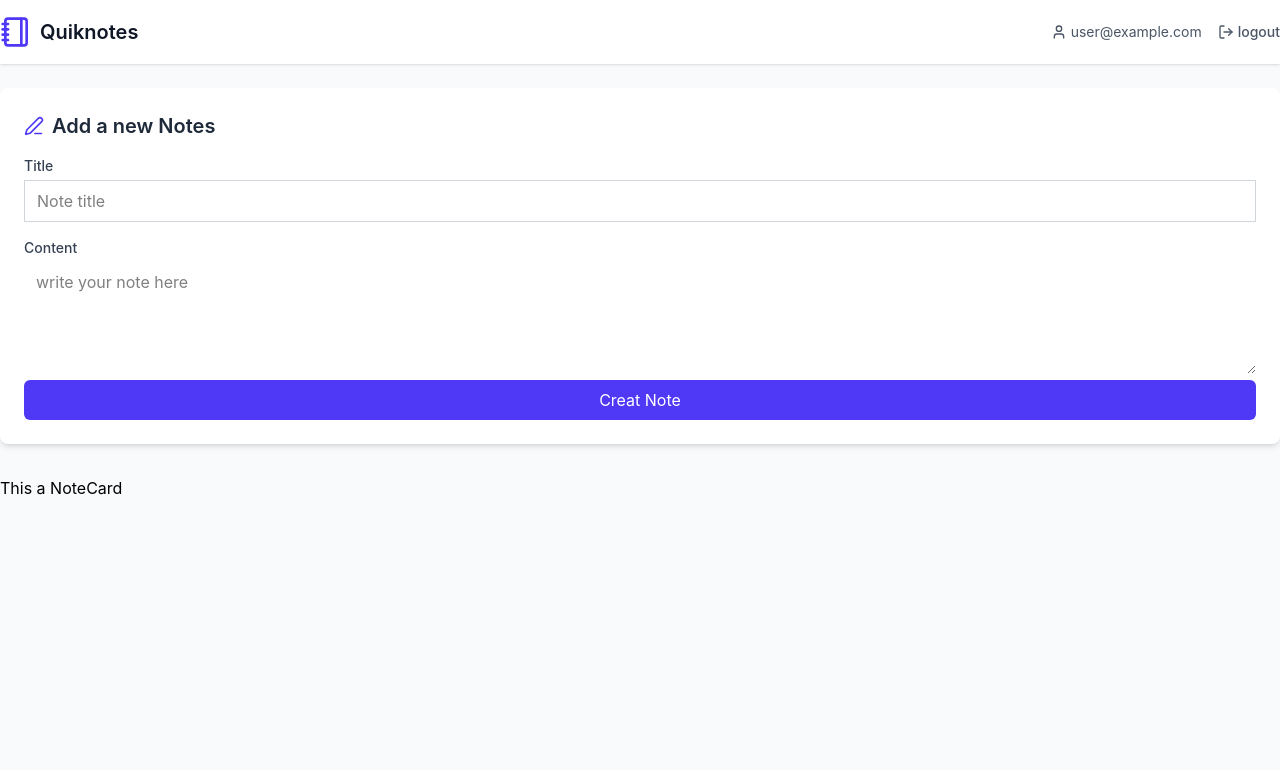
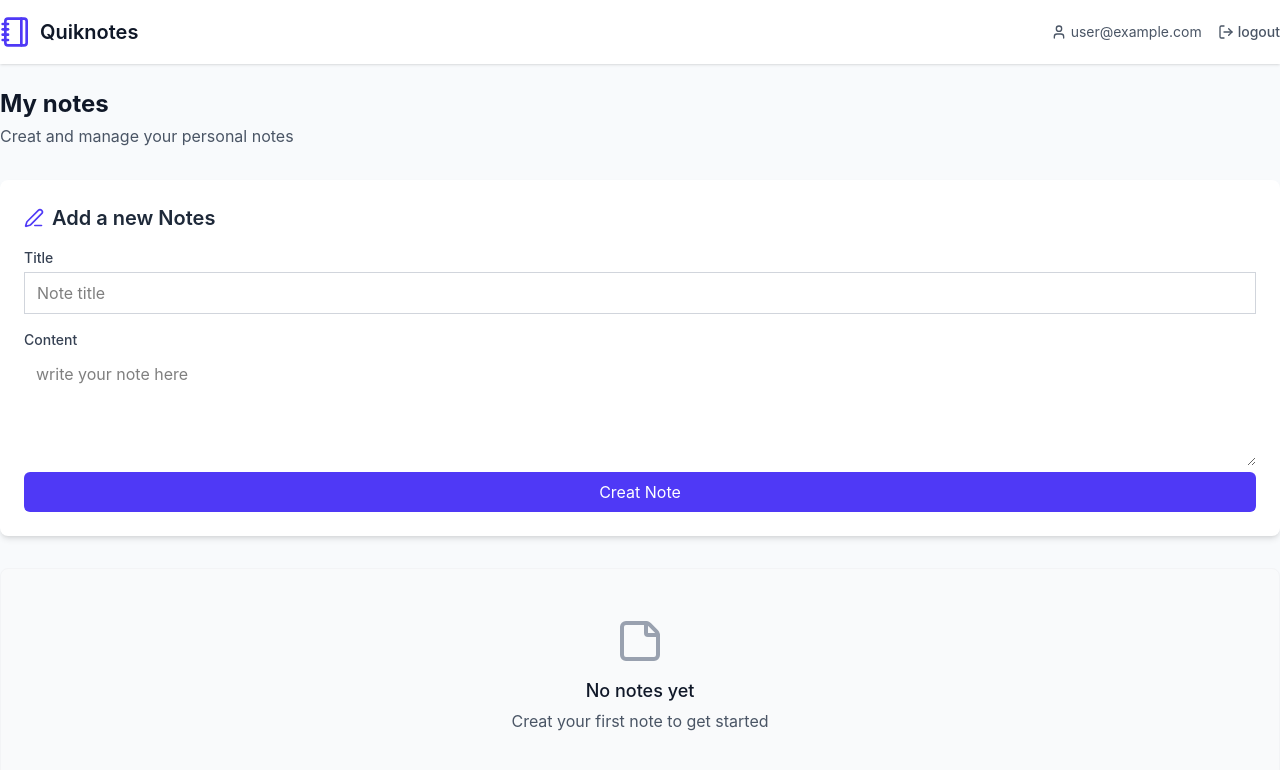
Before and after one commit to alhagiesillah015-ui/QuickNotes1, a React (Vite) app: page /dashboard in a window 1280 px wide. Shown: the top 770 px of the page. Built offline with nearby package versions, Linux system fonts and the light colour scheme; no server answers; the database is empty; sample sign-in values are in the browser's storage.

Commit message:
added NoteCard added it to the dashboard

```diff
--- a/src/Components/NoteCard.jsx
+++ b/src/Components/NoteCard.jsx
@@ -1,10 +1,79 @@
+import React, { useState } from "react";
+import {doc, deleteDoc} from 'firebase/firestore';
+import { db } from "../../firebaseconfig";
+import { Trash2 } from "lucide-react";
+
+function NoteCard({note}){
+ const [deleting, setDeleting]= useState(false);
+
+ const [confirmDelete, setConfirmDelete]= useState(false);
 
 
+ const  formDate = (timestamp)=>{
+    if(!timestamp) return "Just Now";
 
-function NoteCard(){
-    return(<di>
-        <h1>This  a NoteCard</h1>
-    </di>)
+    const date = timestamp.toDate();
+    return new Intl.DateTimeFormat('en-US',{
+        month: 'short',
+        day: 'numeric',
+        year: 'numeric',
+        hour: 'numeric',
+        minute: 'numeric',
+
+    }).format(date);
+ }
+
+ const handleDelete = async () =>{
+    if(!confirmDelete){
+        setConfirmDelete(true);
+
+        setTimeout(()=>
+            setConfirmDelete(false), 3000
+        )
+
+        return;
+    }
+
+    try{
+        setDeleting(true);
+
+        await deleteDoc(doc(db, 'notes', note.id ));
+    }catch(error){
+        console.error("Error deleting notes", error);
+        setDeleting(false);
+        setConfirmDelete(false);
+    }
+ }
+
+
+    return(
+    <div className="bg-white rounded-lg shadow-sm border
+    border-gray-100 overflow-hidden hover:shadow-md
+    transition-shadow duration-200">
+        <div className="p-4">
+
+          <div  className="flex justify-between items-start mb-2">
+            <h3 className="text-lg font-medium text-gray-900 line-clamp-1">{note.title}</h3>
+            <button className={`text-sm flex items-center
+             justify-center p-1 ronded-full transition-colors${
+                confirmDelete ? 'bg-red-400 text-red':
+                 'text-gray-400 hover:text-red-500 hover:bg-red-50'
+             }`} disabled={deleting} onClick=
+             {handleDelete}>
+             <Trash2 className="h-4 w-4"/>
+            </button>
+          </div>
+
+          <div className="">
+            {note.content || <span>no content</span>}
+          </div>
+
+          <div>
+            {formDate(note.createdAt)}
+          </div>
+        </div>
+    </div>
+    )
 }
 
 
--- a/src/Components/NoteForm.jsx
+++ b/src/Components/NoteForm.jsx
@@ -103,7 +103,7 @@
                 <textarea
                 id='content'
                 type='content'
-                value={title}
+                value={content}
                 onChange={(e)=>setContent(e.target.value)}
                 className='w-full px-3 py-2 boder
                 boder-gray-300 rounded-md focus:outline-none
--- a/src/routes/Dashboard.jsx
+++ b/src/routes/Dashboard.jsx
@@ -1,14 +1,122 @@
 import NoteCard from "../Components/NoteCard";
 import NoteForm from "../Components/NoteForm";
+import React, {useState, useEffect} from 'react';
+import { db } from "../../firebaseconfig";
+import { useAuth } from "../Context/AuthContext";
+import { StickyNote, FileWarning } from "lucide-react";
+import { collection, doc, onSnapshot, query, where } from "firebase/firestore";
+
+
+function Dashboard() {
+const [notes , setNotes]= useState([]);
+const [loading , setLoading]= useState(true);
+const [error , setError]= useState();
+const {currentUser}= useAuth();
 
 
 
-function Dashboard() {
+useEffect(()=>{
+  setLoading(true);
+
+
+  const notesQuery = query(
+    collection(db, 'notes'), where
+    ("userId",'==', currentUser.uid)
+  )
+
+
+  const unsubscribe =  onSnapshot(
+
+    notesQuery, (querySnapshot)=>{
+      const notesData = querySnapshot. docs .
+      map(doc =>({
+
+        id:doc.id,
+        ...doc.data()
+      }));
+
+
+      notesData.sort((a,b)=>{
+        const timeA = a.createAt?. toMillis
+        ()|| 0;
+
+         const timeB = b.createAt?. toMillis
+        ()|| 0;
+
+        return timeB - timeA;
+      });
+
+      setNotes(notesData);
+      setLoading(false);
+
+    }, (err)=>{
+      console.error('Error fetching notes',
+         err);
+         setError("Failed to load notes. please try refreshing the page");
+
+            setLoading(false);
+    }
+
+
+  );
+
+  return ()=> unsubscribe();
+
+}, [currentUser.uid]);
+
+
 
   return (
     <>
+    <div  >
+      <div className="mb-8">
+        <h1 className="text-2xl font-bold
+        text-gray-900 mb-1">My notes</h1>
+        <p className="text-gray-600">Creat and manage your personal notes</p>
+      </div>
       <NoteForm/>
-      <NoteCard/>
+
+      {error && (
+        <div className="bg-red text-red-700
+        p-4 rounded-md mb-6 flex
+        items-center">
+          <FileWarning className="h-5 w-5
+          mr-2"/>
+          <span>{error}</span>
+        </div>
+
+      )}
+
+      {
+        loading ? (
+          <div className="text-center py-12">
+            <div className="anmate-pulse
+            text-indigo-600">Loading notes...</div>
+          </div>
+        ): notes.length > 0 ? (
+           <div className="grid grid-cols-1
+           md:grid-cols-2 lg:grid-cols-3
+            gap-4">
+            {notes.map (note =>(
+              <NoteCard key={note.id} note=
+              {note}/>
+            ))}
+           </div>
+        ) : (
+          <div className="text-center py-12
+          bg-gray-50 rounded-lg border
+           border-gray-100">
+            <StickyNote className="h-12 w-12
+            text-gray-400 mx-auto mb-3"/>
+            <h3 className="text-lg
+            font-medium text-gray-900
+            mb-1">No notes yet</h3>
+            <p className="text-gray-600
+            mb-4">Creat your first note to get started</p>
+          </div>
+        )
+      }
+    </div>
 
       </>
   );
```
